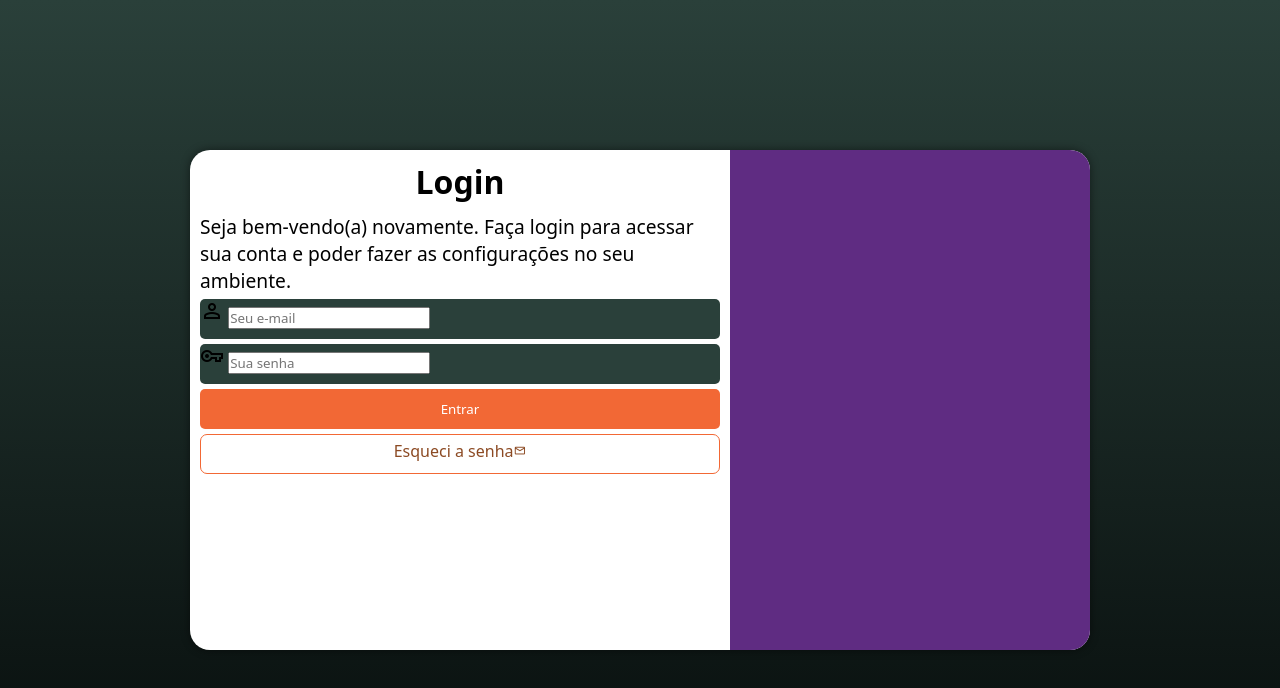
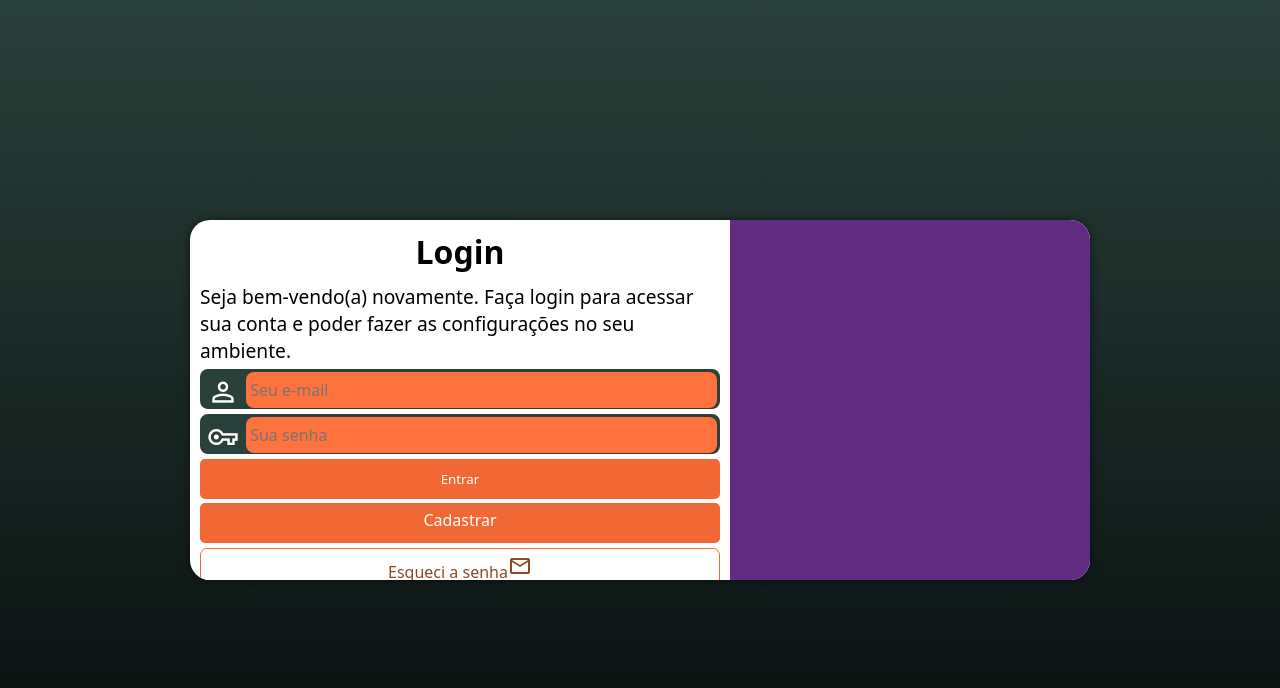
Before and after one commit to matheusmirandaalmeida/priojeto-login, a plain HTML site: page index.html in a window 1280 px wide. Drawn offline with nearby package versions, Linux system fonts and the light colour scheme.

Commit message:
projeto concluído
foi add o link de "Criar login"

```diff
--- a/estilos/media-query.css
+++ b/estilos/media-query.css
@@ -10,7 +10,7 @@ Desktop: de 992 até 1200px
 Grandes telas: acima de 1200px
 */
 
-/* Versão tablet */
+                /* Versão tablet */
 @media screen  and (min-width: 768px) and (max-width: 992px){
 
     body {
@@ -19,6 +19,7 @@ Grandes telas: acima de 1200px
 
     section#login {
         width: 80vw;
+        height: 340px;
     }
 
     section#login > div#imagem {
@@ -43,6 +44,7 @@ Grandes telas: acima de 1200px
 
     section#login {
         width: 900px;
+        height: 360px;
     }
 
     section#login > div#imagem {
--- a/estilos/style.css
+++ b/estilos/style.css
@@ -4,6 +4,9 @@
     Paleta de cores
     verde: #49a09d
     Lilás: #5f2c82
+
+    laranja claro: #F26835
+    laranja escuro: #ac4b28
 */
 
 /* ------------------- Versão Mobile first ----------------  */
@@ -37,7 +40,7 @@ section#login {
 
     background-color: white;
     width: 280px;
-    height: 500px;
+    height: 550px;
     border-radius: 20px;
     box-shadow: 0px 0px 10px rgba(0, 0, 0, 0.486);
 
@@ -73,12 +76,36 @@ div.campo > label {
     display: none;
 }
 
-form >div.campo {
+div.campo > span {
+    color: white;
+    /* background-color: black; */
+    font-size: 2em;
+    width: 40px;
+    padding: 5px;
+}
+
+div.campo > input {
+    background-color: #ff713d;
+    font-size: 1em;
+    width: calc(100% - 45px);
+    transform: translateY(-12px);
+     height: 100%;
+     border: 0px;
+     border-radius: 8px;
+     padding: 4px;
+}
+
+div.campo > input:focus-within {
+    background-color: white;
+}
+
+form > div.campo {
     display: block;
     background-color: #2A403A;
+    border: 2px solid #2A403A;
     width: 100%;
     height: 40px;
-    border-radius: 5px;
+    border-radius: 8px;
     margin: 5px 0px;
 }
 
@@ -92,6 +119,24 @@ form > input[type=submit] {
     border: none;
     border-radius: 5px;
     cursor: pointer;
+}
+
+form > a#icriar {
+    display: block;
+    background-color: #F26835;
+    border: 0px;
+    border-radius: 5px;
+    width: 100%;
+    height: 40px;
+    margin-top: 4px;
+    color: white;
+    text-align: center;
+    text-decoration: none;
+    padding-top: 6px;
+}
+
+form > a#icriar:hover {
+    background-color: #ac4b28;
 }
 
 form > input[type=submit]:hover {
@@ -118,6 +163,6 @@ form > a.botao:hover {
     background-color: #F26835;
 }
 
-form > a.botao > i {
+form > a.botao > span {
     font-size: .8em;
 }
--- a/index.html
+++ b/index.html
@@ -29,6 +29,7 @@
                         <label for="isenha">Senha:</label>
                     </div>
                     <input type="submit" value="Entrar">
+                    <a href="criarlogin.html" id="icriar">Cadastrar</a>
                     <a href="Esqueci.html"  class="botao">Esqueci a senha<i class="material-symbols-outlined">mail</i></a>
                 </form>
             </div>
```
